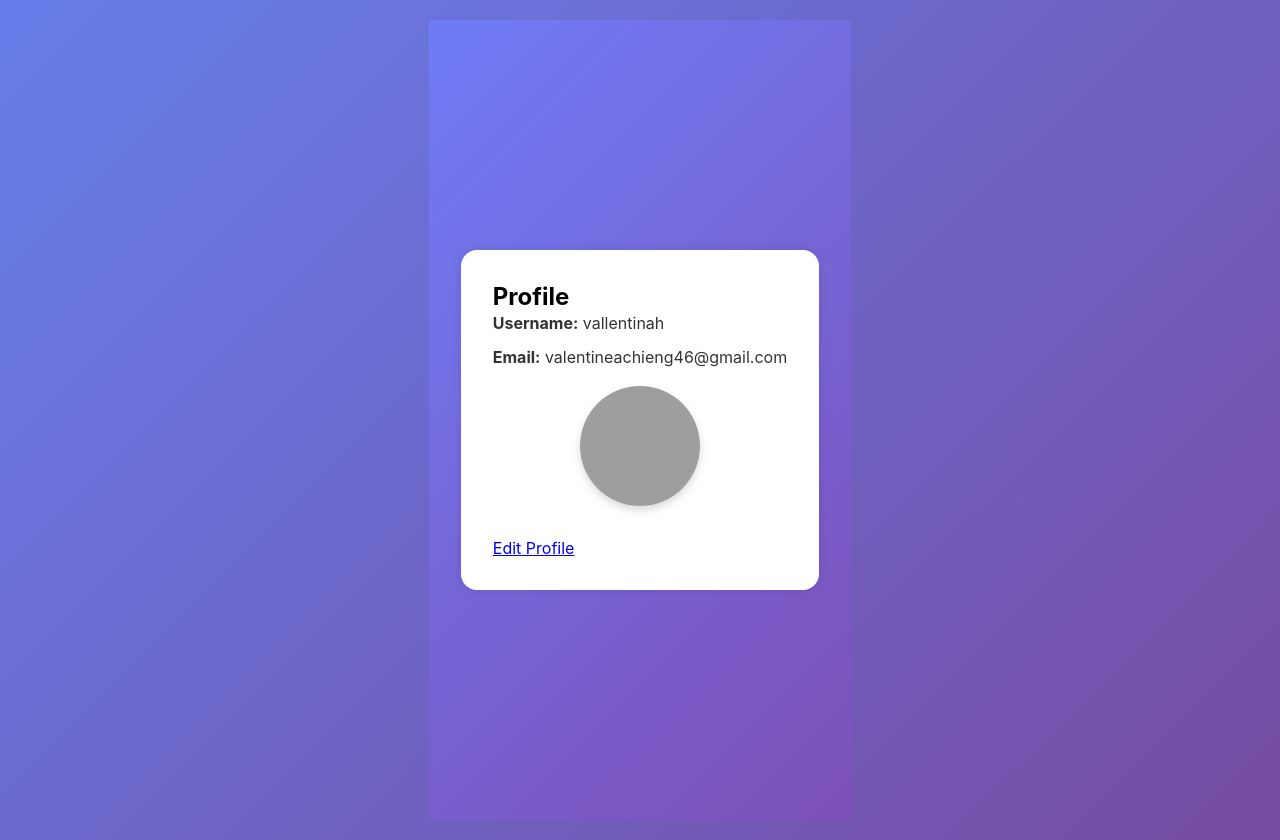
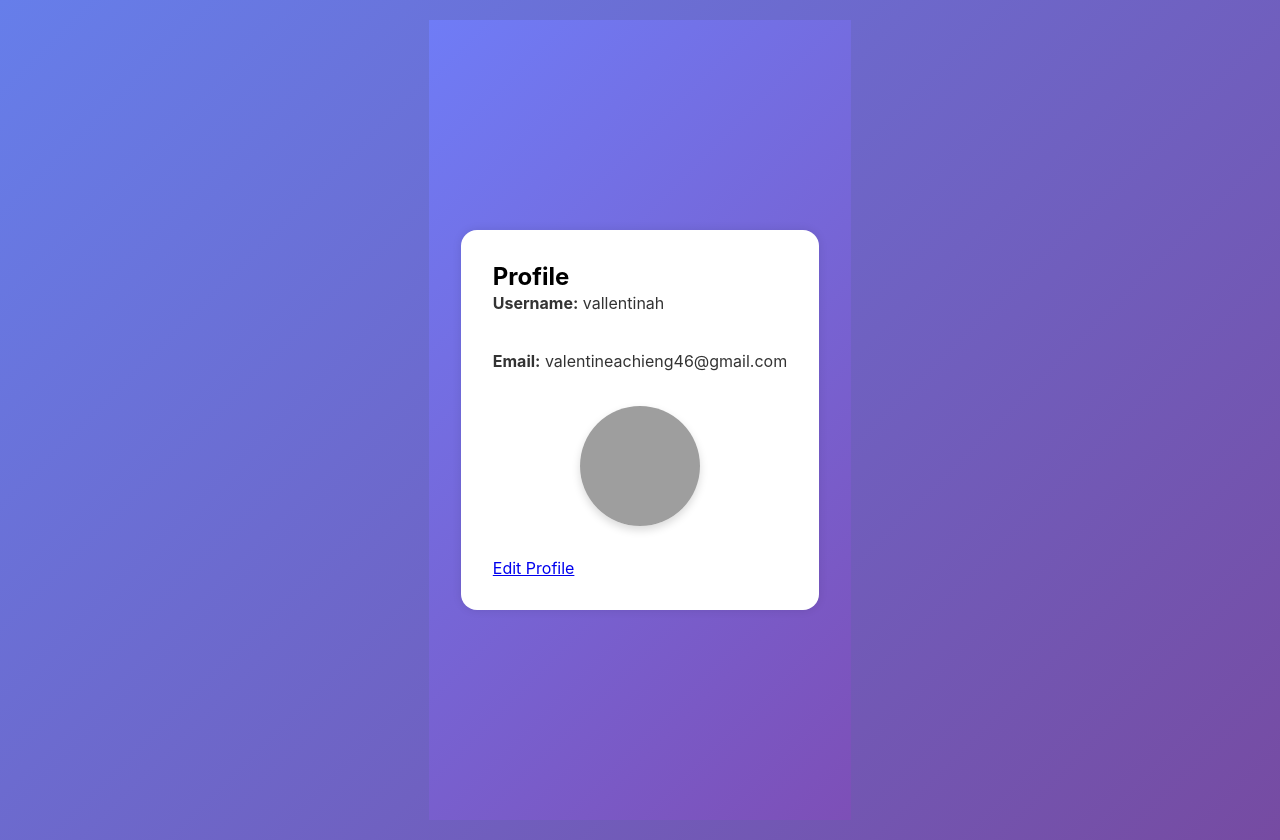
Before and after one commit to vall514/django-user-functionality, a Django app: page /accounts/profile/ in a window 1280 px wide. Run offline with Django 5.2, Linux system fonts and the light colour scheme; a user stored in the database is signed in; data comes from the database, SQL or seed files in the repository; both versions use the stored data as it was after the commit; grey boxes are pictures that could not be loaded.

Commit message:
made some changes on my screenshots

```diff
--- a/accounts/static/css/styles.css
+++ b/accounts/static/css/styles.css
@@ -122,7 +122,7 @@ form button:hover {
 }
 
 .profile-info p {
-    margin-bottom: 0.5rem;
+    margin-bottom: 2rem;
 }
 
 .profile-image {
```
Also changed, not shown: README.md, db.sqlite3, 7 other files.
